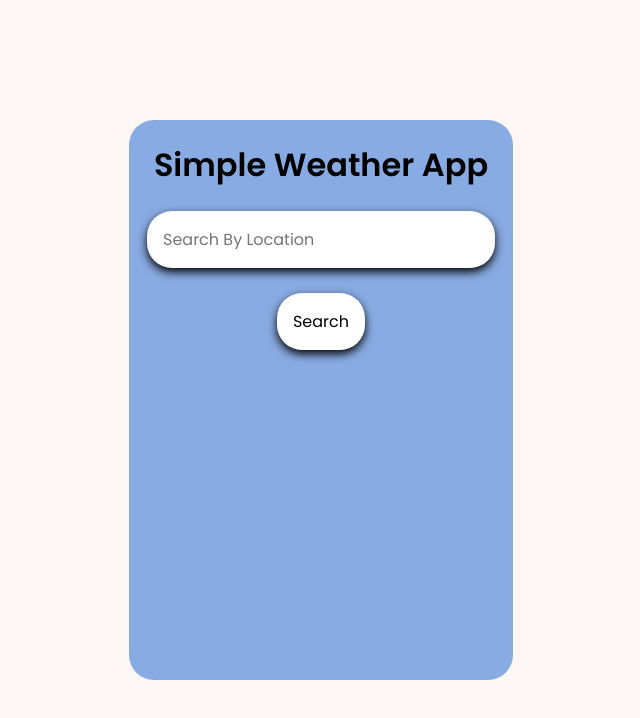
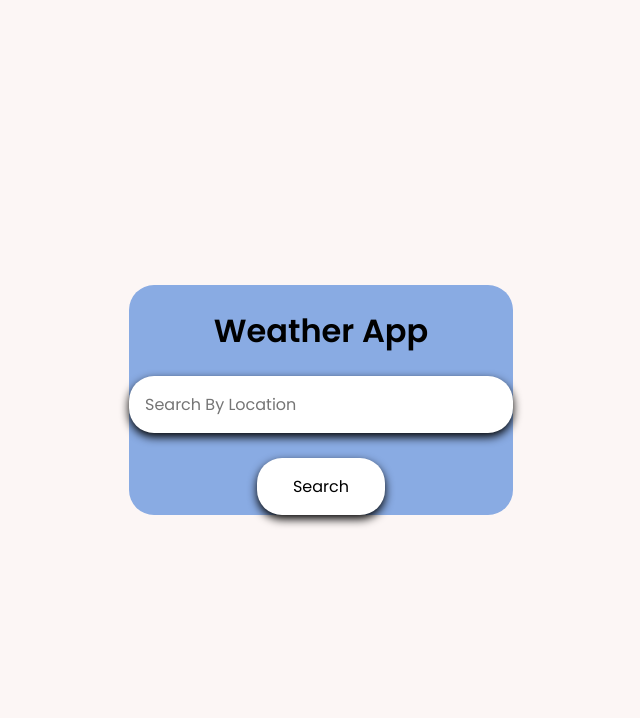
Before and after one commit to pmihsan/Weather-App-UI, a plain HTML site: page index.html in a window 1280 px wide. Shown: the whole page, without its empty margins (319-959 px from the left). Drawn offline with Linux system fonts and the light colour scheme.

Commit message:
Updated Styles

```diff
--- a/index.html
+++ b/index.html
@@ -10,7 +10,7 @@
 </head>
 <body>
     <div class="container">
-        <h1>Simple Weather App</h1>
+        <h1>Weather App</h1>
         <form id="form">
             <input type="text" id="search" placeholder="Search By Location" autocomplete="off"/><br><br> <!--To Disable Enter Key  onkeydown="return (event.keyCode!=13);"-->
             <button type="button" id="btn">Search</button>
--- a/style.css
+++ b/style.css
@@ -16,6 +16,11 @@ body{
     flex-direction: column;
 }
 
+h1{
+    justify-content: center;
+    justify-items: auto;
+}
+
 input{
     padding: 1rem;
     border-radius: 25px;
@@ -23,8 +28,19 @@ input{
     background-color: white;
     font-family: inherit;
     box-shadow: 0 4px 10px rgba(0, 0, 0, 2);
-    min-width: 300px;
+    width: 300px;
+    min-width: 30px;
     font-size: 1rem;
+}
+
+#search{
+    min-width: 30vw;
+}
+
+#btn{
+    min-width:10vw;
+    text-align: center;
+    justify-content: center;
 }
 
 input:focus{
@@ -51,7 +67,8 @@ input:hover{
 .container{
     background-color: #89ABE3FF;
     height: 70vh;
-    width: 30vw;
+    max-height: max-content;
+    min-width: 30vw;
     position: relative;
     text-align: center;
     justify-content: center;
```
